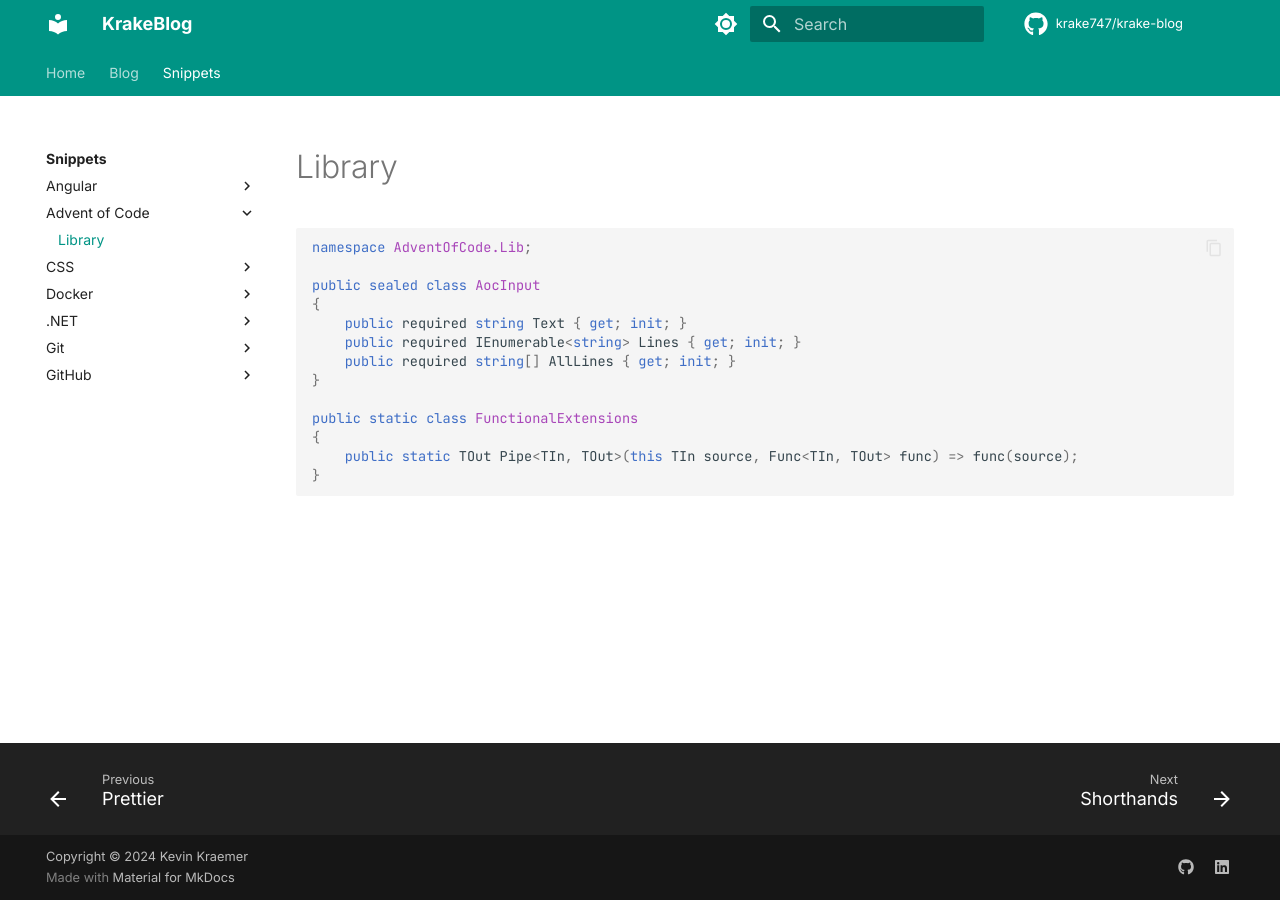
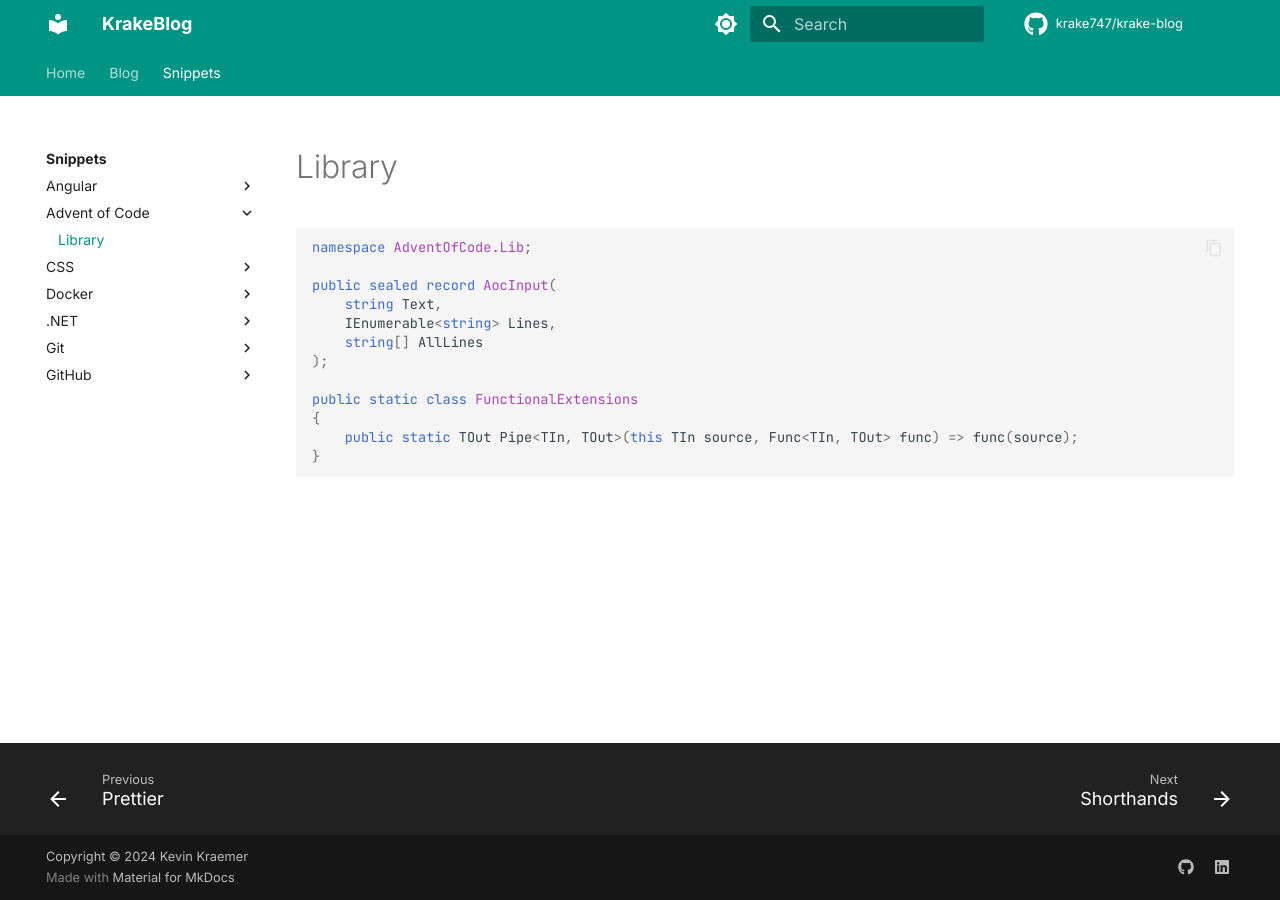
Before and after one commit to krake747/krake-blog, an MkDocs documentation site: the page built from docs/snippets/aoc/library.md, in a window 1280 px wide. Built offline with MkDocs 1.6.1 and Material for MkDocs 9.7.7, drawn with Linux system fonts in a browser that asks for light colours; comment, search, counter and statistics services are not loaded.

Commit message:
feat(snippets, aoc): update to record

````diff
--- a/docs/snippets/aoc/library.md
+++ b/docs/snippets/aoc/library.md
@@ -8,12 +8,11 @@ hide:
 ```csharp
 namespace AdventOfCode.Lib;
 
-public sealed class AocInput
-{
-    public required string Text { get; init; }
-    public required IEnumerable<string> Lines { get; init; }
-    public required string[] AllLines { get; init; }
-}
+public sealed record AocInput(
+    string Text,
+    IEnumerable<string> Lines,
+    string[] AllLines
+);
 
 public static class FunctionalExtensions
 {
````
